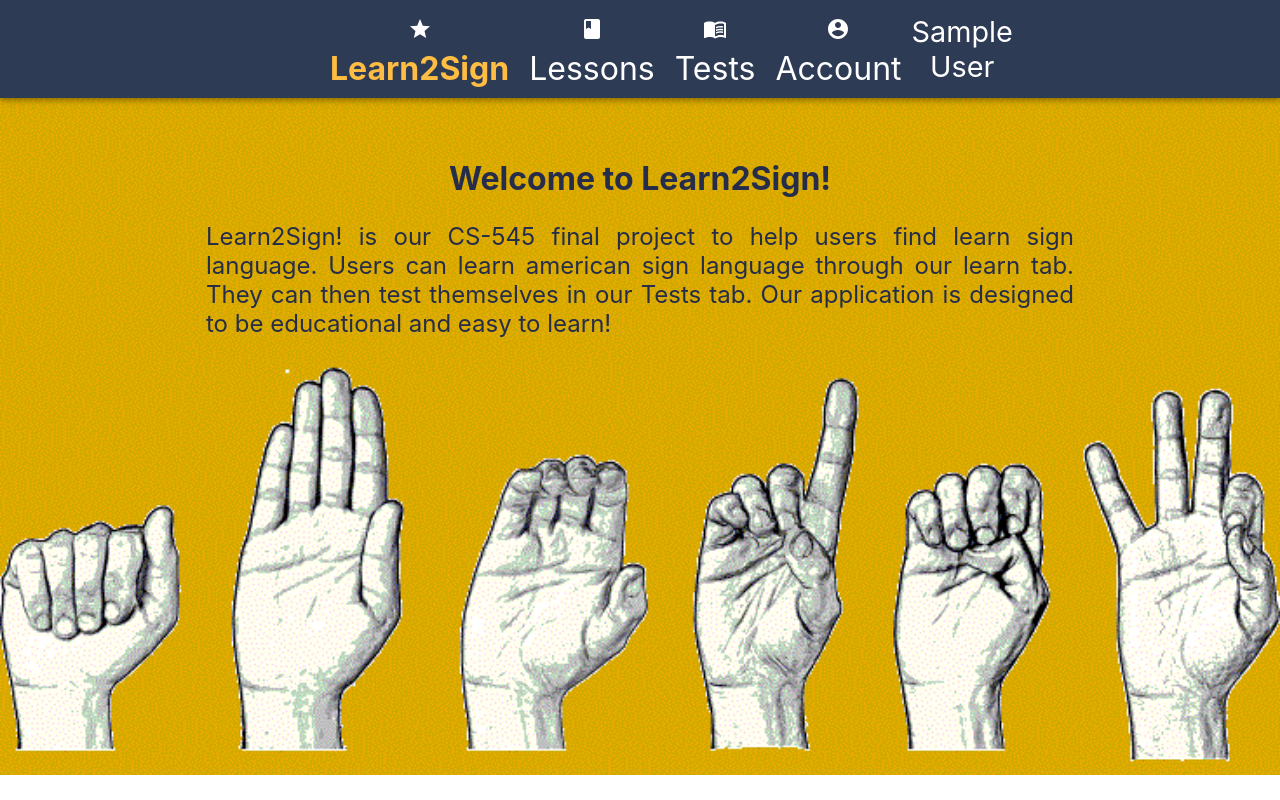
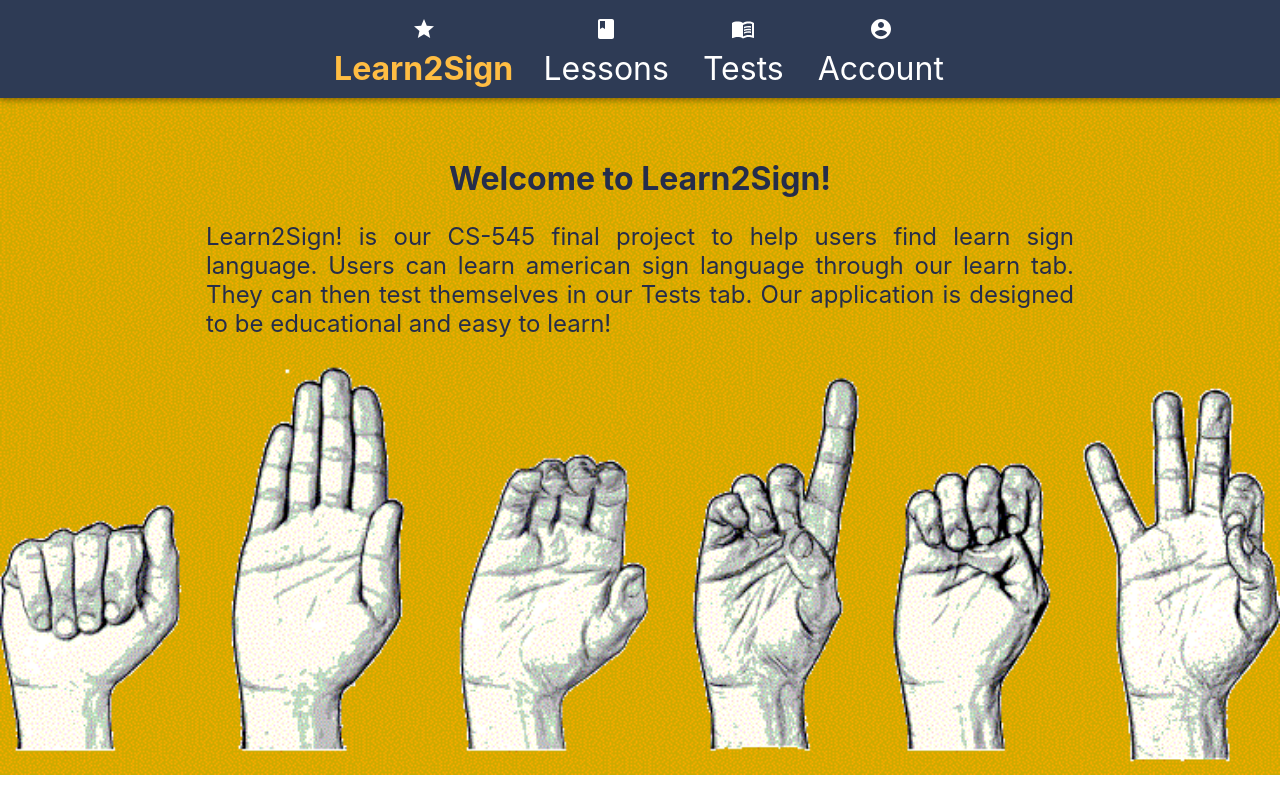
Before and after one commit to jgarner413/Learn2Sign, a React (Create React App) app in the folder Frontend/: page / in a window 1280 px wide. Built offline with nearby package versions, Linux system fonts and the light colour scheme; no server answers; sample sign-in values are in the browser's storage; the HTML template or start-up script is replaced by a standard one.

Commit message:
Removed name on navigation banner

```diff
--- a/Frontend/src/components/Navigation.js
+++ b/Frontend/src/components/Navigation.js
@@ -82,9 +82,6 @@ const NavigationAuth = () => {
 								Account
 								</NavLink>
 							</div>
-							{{ data } && (
-								<div className="userName">{firebase.auth().currentUser.displayName}</div> //Change when database is integrated
-							)}
 						</Toolbar>
 					</AppBar>
 				</nav>
```
